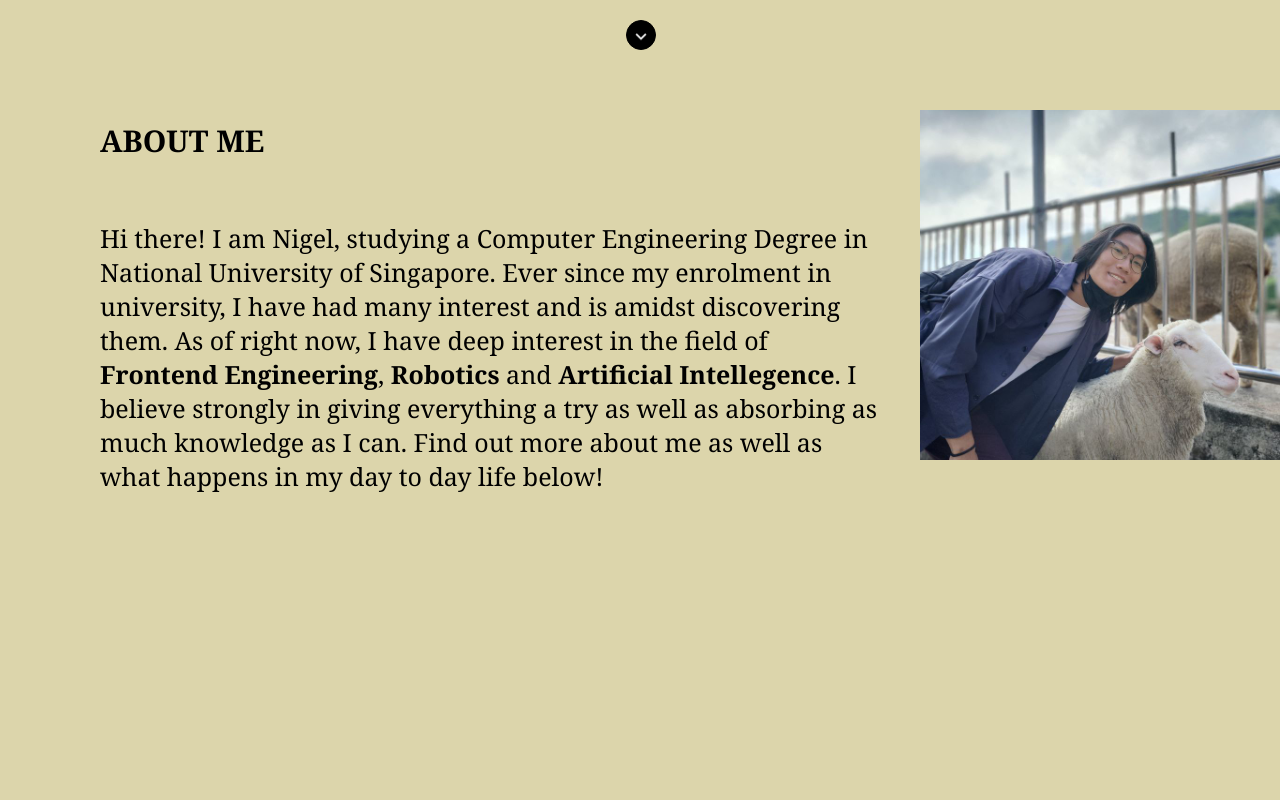
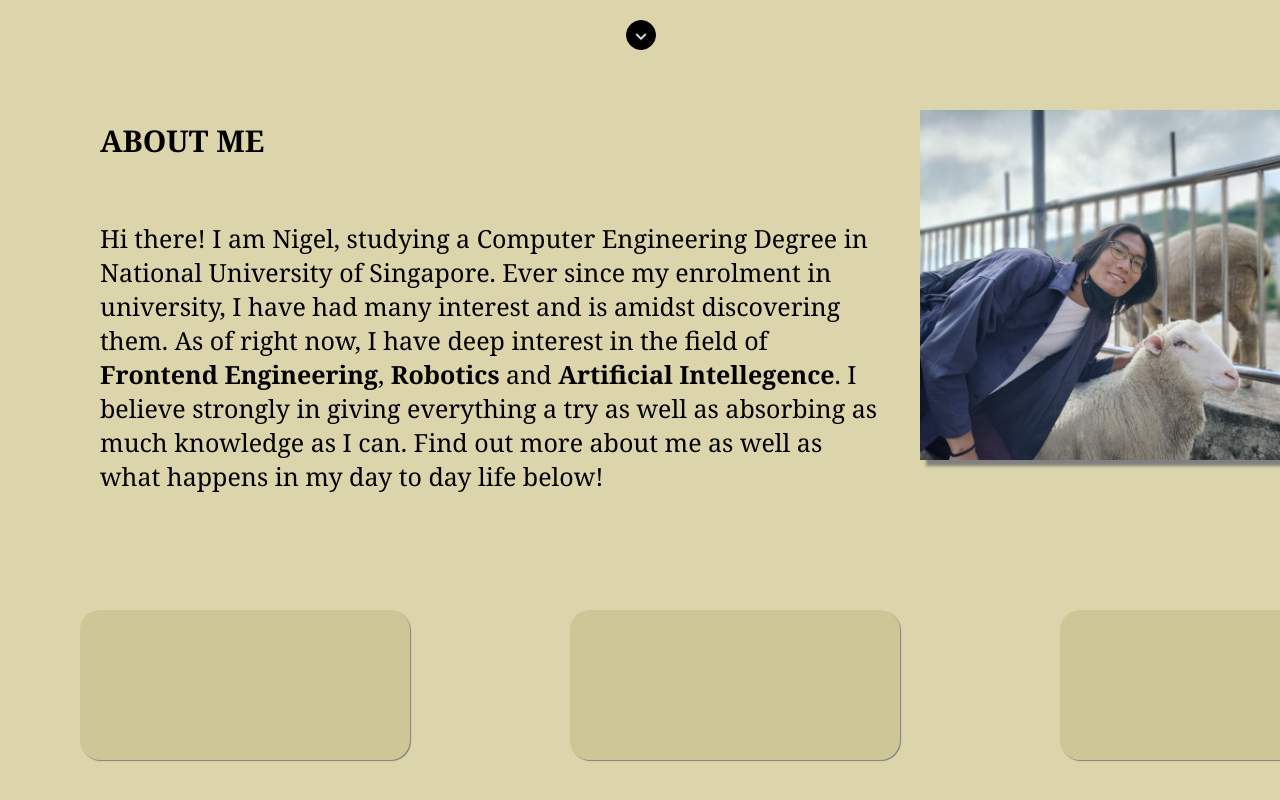
Before and after one commit to NigelYeoTW/nigelyeo, a React (Create React App) app in the folder body/: page / in a window 1280 px wide. Shown: the part 740-1540 px from the top of the page. Before the commit the page ends 1250 px from the top, so only its background shows below. Built offline with nearby package versions, Linux system fonts and the light colour scheme.

Commit message:
Add buttons for selection

```diff
--- a/body/src/MainPage.css
+++ /dev/null
@@ -1,3 +0,0 @@
-div.overall {
-  min-width:auto;
-}
--- a/body/src/MainPage.js
+++ b/body/src/MainPage.js
@@ -4,6 +4,7 @@ import MainPageAboutMe from "./MainPageAboutMe";
 import MainPageSelection from "./MainPageSelection";
 import MainPageTop from "./MainPageTop";
 import Loading from './Loading';
+import MainPageContactMe from './MainPageContactMe';
 
 function MainPage() {
 
@@ -42,6 +43,7 @@ function MainPage() {
       <MainPageTop/>
       <MainPageAboutMe/>
       <MainPageSelection/>
+      <MainPageContactMe/>
     </div> :
     <>
       <Loading setFinished = {setFinished}/>
--- a/body/src/MainPageAboutMe.css
+++ b/body/src/MainPageAboutMe.css
@@ -34,6 +34,7 @@ div.image-me {
   width: 450px;
   overflow: hidden;
   margin: 50px 100px 50px 20px;
+  box-shadow: 6px 6px 3px grey;
 }
 
 img.intro-me {
--- /dev/null
+++ b/body/src/MainPageContactMe.js
@@ -0,0 +1,10 @@
+import './MainPageContactMe.css';
+
+function MainPageContactMe() {
+  return (
+    <>
+    </>
+  )
+}
+
+export default MainPageContactMe;
--- a/body/src/MainPageSelection.css
+++ b/body/src/MainPageSelection.css
@@ -0,0 +1,33 @@
+div.selection-overall {
+  min-width: 1470px;
+  padding-top: 100px;
+  padding-bottom: 100px;
+  display: flex;
+  justify-content: space-around;
+  /* background-color: #e7dda9; */
+}
+
+div.select {
+  position: relative;
+  width: 330px;
+  height: 150px;
+  border-radius: 20px;
+  display: flex;
+  align-items: center;
+  justify-content: center;
+  background-color: #cfc698;
+  box-shadow: 1px 1px 1px grey;
+  cursor: pointer;
+}
+
+div.select:hover {
+  transform: scale(1.05);
+  transition: transform 0.3s ease-in-out;
+}
+
+/* div.inner-select {
+  width: 315px;
+  height: 135px;
+  background-color: #dcd8c0;
+  border-radius: 13px;
+} */
--- a/body/src/MainPageSelection.js
+++ b/body/src/MainPageSelection.js
@@ -1,9 +1,12 @@
+import './MainPageSelection.css';
+
 function MainPageSelection() {
   return (
-    <div>
-      <div className="projects"></div>
-      <div className="awards"></div>
-      <div className="contact-me"></div>
+    <div className="selection-overall">
+      <div className="projects select select-top">
+      </div>
+      <div className='awards select'></div>
+      <div className='contact-me select'></div>
     </div>
   )
 }
--- /dev/null
+++ b/package.json
@@ -0,0 +1,5 @@
+{
+  "dependencies": {
+    "classnames": "^2.5.1"
+  }
+}
```
Also changed, not shown: body/src/MainPageContactMe.css (added), 1 other file (tests, documents, lock files or other folders).
